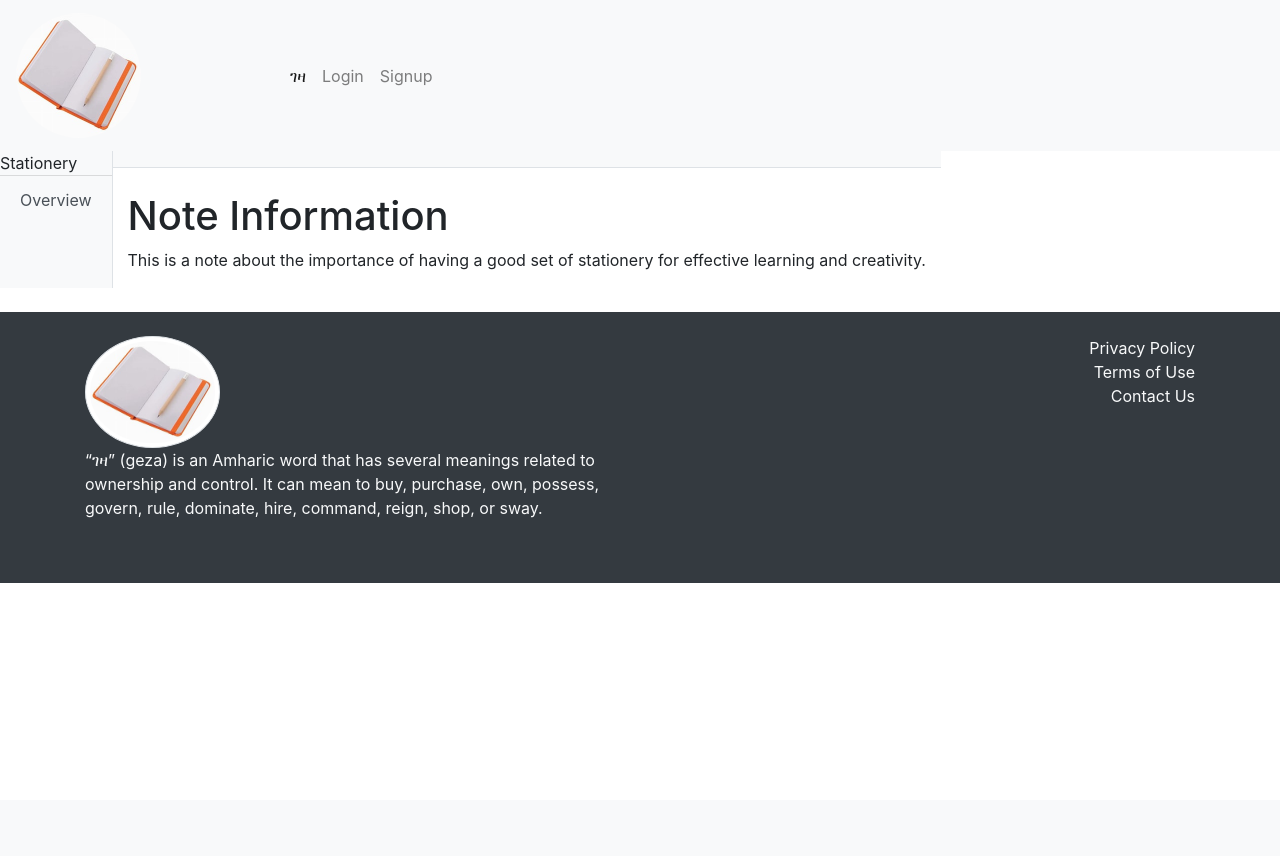
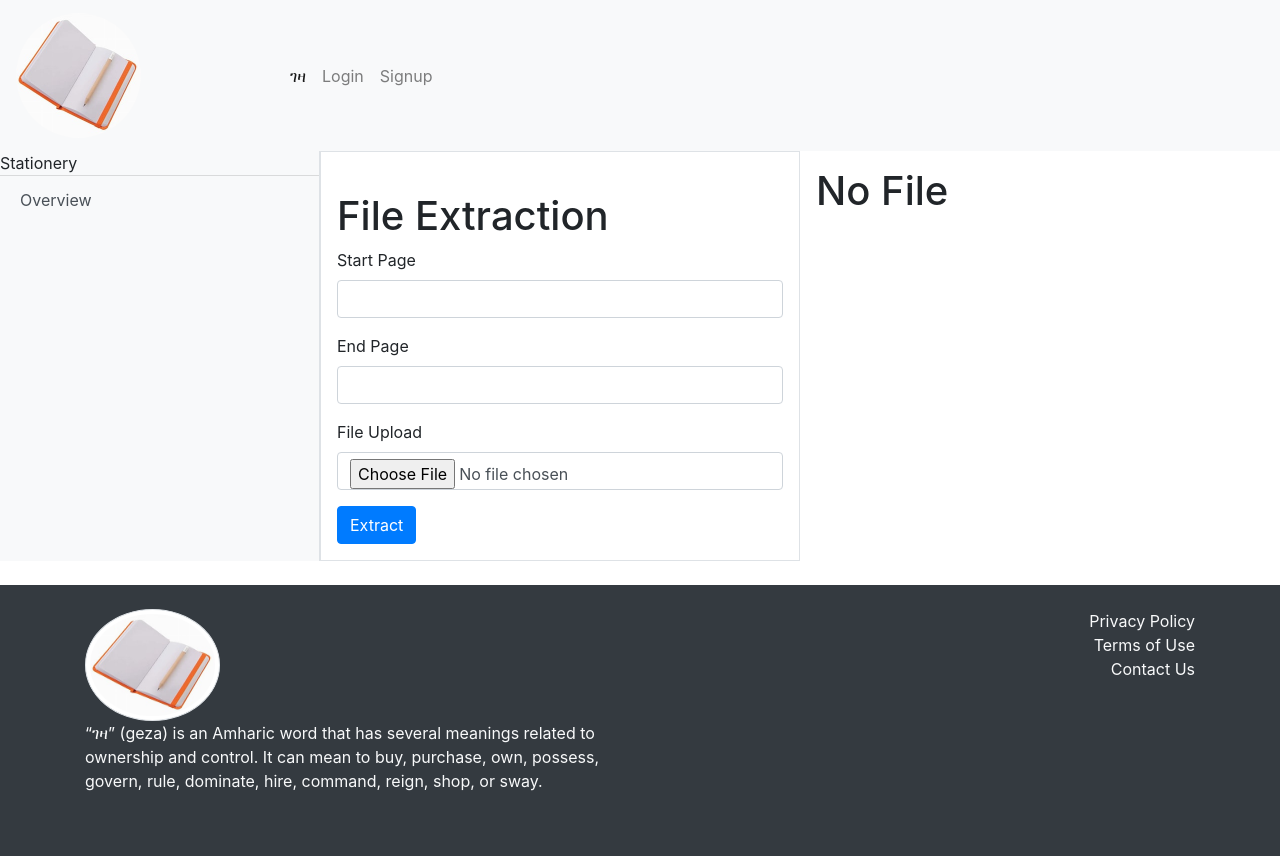
Before and after one commit to Birhanek/note, a Flask app: page / in a window 1280 px wide. Before the commit the page ends 583 px from the top, so only its background shows below. Run offline with Flask 3, Linux system fonts and the light colour scheme; some libraries are stand-ins or nearby versions.

Commit message:
file upload

```diff
--- a/note/__init__.py
+++ b/note/__init__.py
@@ -22,9 +22,11 @@ def create_app():
 
     from .views import views
     from .auth import auth
+    from .profile import profile
 
     app.register_blueprint(views,url_prefix = '/')
     app.register_blueprint(auth,url_prefix = '/auth/')
+    app.register_blueprint(profile, url_prefix ='/profile/')
 
     from .models import User, Note
 
@@ -44,4 +46,5 @@ def create_database(app):
     if not path.exists('note/' + DB_Name):
         with app.app_context():
             note_db.create_all()
+
             print('Database created!')
--- a/note/models.py
+++ b/note/models.py
@@ -13,7 +13,9 @@ class User(note_db.Model, UserMixin):
     password = note_db.Column(note_db.String(200))
     first_name = note_db.Column(note_db.String(100))
     last_name = note_db.Column(note_db.String(100))
+    is_admin = note_db.Column(note_db.Boolean, default = True)
     notes = note_db.relationship('Note')
+
 
 
 # Note information skeleton
--- a/note/templates/home.html
+++ b/note/templates/home.html
@@ -14,7 +14,7 @@
     <div class="d-flex" id="wrapper">
 
         <!-- Sidebar -->
-        <div class="bg-light border-right" id="sidebar-wrapper">
+        <div class="bg-light border-right w-25" id="sidebar-wrapper">
             <div class="sidebar-heading">Stationery </div>
             <div class="list-group list-group-flush">
                 <a href="#" class="list-group-item list-group-item-action bg-light">Overview</a>
@@ -23,16 +23,44 @@
         </div>
         <!-- /#sidebar-wrapper -->
 
-        <!-- Page Content -->
-        <div id="page-content-wrapper">
+        <!-- Page Content , id="page-content-wrapper"-->
+        <div class="w-75">
+            <div class="container-fluid">
+                <div class="row">
+                    <div class="col-md-6 col-lg-6 border p-3">
+                        <h1 class="mt-4 w-100 underline">File Extraction </h1>
+                        <form class="w-100"  method="POST" action="/uploading" enctype="multipart/form-data">
+                            <!-- Description -->
+                            <div class="form-group">
+                                <label for="startPage">Start Page</label>
+                                <input type="number" class="form-control" id="startPage" name="startPage" required>
+                            </div>
+                            <div class="form-group">
+                                <label for="endPage">End Page</label>
+                                <input type="number" class="form-control" id="endPage" name="endPage" required/>
+                            </div>
+                            <div class="form-group">
+                                <label for="upload">File Upload</label>
+                                <input type="file" class="form-control" id="upload" name="upload" required/>
+                            </div>
+                            <!-- Submit Button -->
+                            <button type="submit" class="btn btn-primary">Extract</button>
+                        </form>
+                    </div>
 
-            <nav class="navbar navbar-expand-lg navbar-light bg-light border-bottom">
-                <!-- Navbar content -->
-            </nav>
-
-            <div class="container-fluid">
-                <h1 class="mt-4">Note Information</h1>
-                <p>This is a note about the importance of having a good set of stationery for effective learning and creativity.</p>
+                    <div class="col-md-6 col-lg-6 w-100 p-3">
+                        {% if file_content %}
+                        <h1> You uploaded the file successfully.</h1>
+                        <p> You are going to extract the file from {{ startPage }} to  {{ endPage}}</p>
+                        <form action="/extracting_downloading" method="GET">
+                            <input class="btn btn-primary" type="submit" value="Extract and Download">
+                        </form>
+                        {% else %}
+                        <h1>No File</h1>
+                        {% endif %}
+                    </div>
+                </div>
+                <!--<p>This is a note about the importance of having a good set of stationery for effective learning and creativity.</p>-->
                 <!-- More content -->
             </div>
         </div>
--- a/note/templates/navbar.html
+++ b/note/templates/navbar.html
@@ -1,4 +1,4 @@
-<nav class="navbar navbar-expand-lg navbar-light bg-light">
+<nav class="navbar navbar-expand-lg navbar-light bg-light sticky-top">
     <a class="navbar-brand" href="/"><img class="rounded-circle h-50 w-50" src="{{ url_for('static', filename='notebook.jpeg') }}" alt="Note book"></a>
     <button class="navbar-toggler" type="button" data-toggle="collapse" data-target="#navbarNavAltMarkup" aria-controls="navbarNavAltMarkup" aria-expanded="false" aria-label="Toggle navigation">
       <span class="navbar-toggler-icon"></span>
@@ -7,7 +7,11 @@
       <div class="navbar-nav">
         {% if user.is_authenticated%}
             <a class="nav-item nav-link active" href="/">ገዛ  <span class="sr-only">(current)</span></a>
+            {% if user.is_admin %}
+            <a class="nav-item nav-link active" href="/profile/profile">Profile</a>
+            {% else %}
             <a class="nav-item nav-link" href="/notes">Notes</a>
+            {% endif %}
             <a class="nav-item nav-link" href="/auth/logout">Sign out</a>
         {% else %}
             <a class="nav-item nav-link active" href="/">ገዛ  <span class="sr-only">(current)</span></a>
--- a/note/templates/notes.html
+++ b/note/templates/notes.html
@@ -12,10 +12,12 @@
 <body>
             {%  include "navbar.html" %}
             <div class="d-flex" id="wrapper">
+
                 <div class="d-none d-xl-flex flex-column h-50 m-4 justify-content-start  align-center bg-dark rounded text-white">
                     <img class="rounded-circle h-20 w-20" src="{{url_for('static', filename='profile.jpeg')}}" alt=" profile">
                     <p class="text-center p-4 h4">{{ user.first_name + " " + user.last_name}}</p>
                 </div>
+
                 <div class="container mt-5">
                     {%  if is_updating %}
                         <h1>Updating Note </h1>
@@ -70,9 +72,11 @@
                     </ul>
                 </div>
             </div>
+            {% include "footer.html" %}
 
 
-    {% include "footer.html" %}
+
+
 <script
     type="text/javascript"
     src="{{url_for('static', filename='index.js')}}">
--- a/note/views.py
+++ b/note/views.py
@@ -1,20 +1,50 @@
-from flask import Blueprint, render_template, request, flash, redirect, url_for
+from flask import Blueprint, render_template, request, flash, redirect, url_for, send_file
 from flask_login import  current_user, login_required
-import json
+from datetime import datetime
+from pathlib import Path
 
 from .models import Note
 from . import note_db
+from .file_cropper import file_cropping
 
 
 views = Blueprint('views',__name__)
 
 update_controller = False
+
 # home
 @views.route('/')
 def home():
+
     return render_template("home.html", user = current_user)
 
-# creating note
+# Uploading  a PDF file
+@views.route('/uploading', methods=['POST', 'GET'])
+def uploading_file():
+    global start_page
+    global end_page
+    global uploaded_file
+    if request.method == 'POST':
+        start_page = int(request.form.get('startPage'))
+        end_page = int(request.form.get('endPage'))
+        file = request.files['upload']
+
+        uploaded_file = file.filename
+
+        file.save(uploaded_file)
+
+    return render_template('home.html', user=current_user, startPage = start_page, endPage = end_page, file_content = file )
+
+# Cropping and downloading file
+@views.route('/extracting_downloading',methods =['POST','GET'])
+def extracting_downloading():
+    file_cropping(start_page, end_page, file=uploaded_file)
+
+    file_name =  uploaded_file.split('.')[0] + "- cropped.pdf"
+
+    return send_file(file_name, as_attachment =True)
+
+
 @views.route('/notes', methods =['POST', 'GET'])
 @login_required
 def notes():
```
Also changed, not shown: note/auth.py (+5 -2 lines), note/file_cropper.py (added, +14 -0 lines), note/profile.py (added, +67 -0 lines), note/templates/adminNotes.html (added, +18 -0 lines), note/templates/dashboard.html (added, +30 -0 lines), note/templates/dashboardManager.html (added, +11 -0 lines), note/templates/dashboardViewer.html (added, +54 -0 lines), instance/notes.db, 5 other files. Lines whose indentation alone changed are shown as unchanged.
